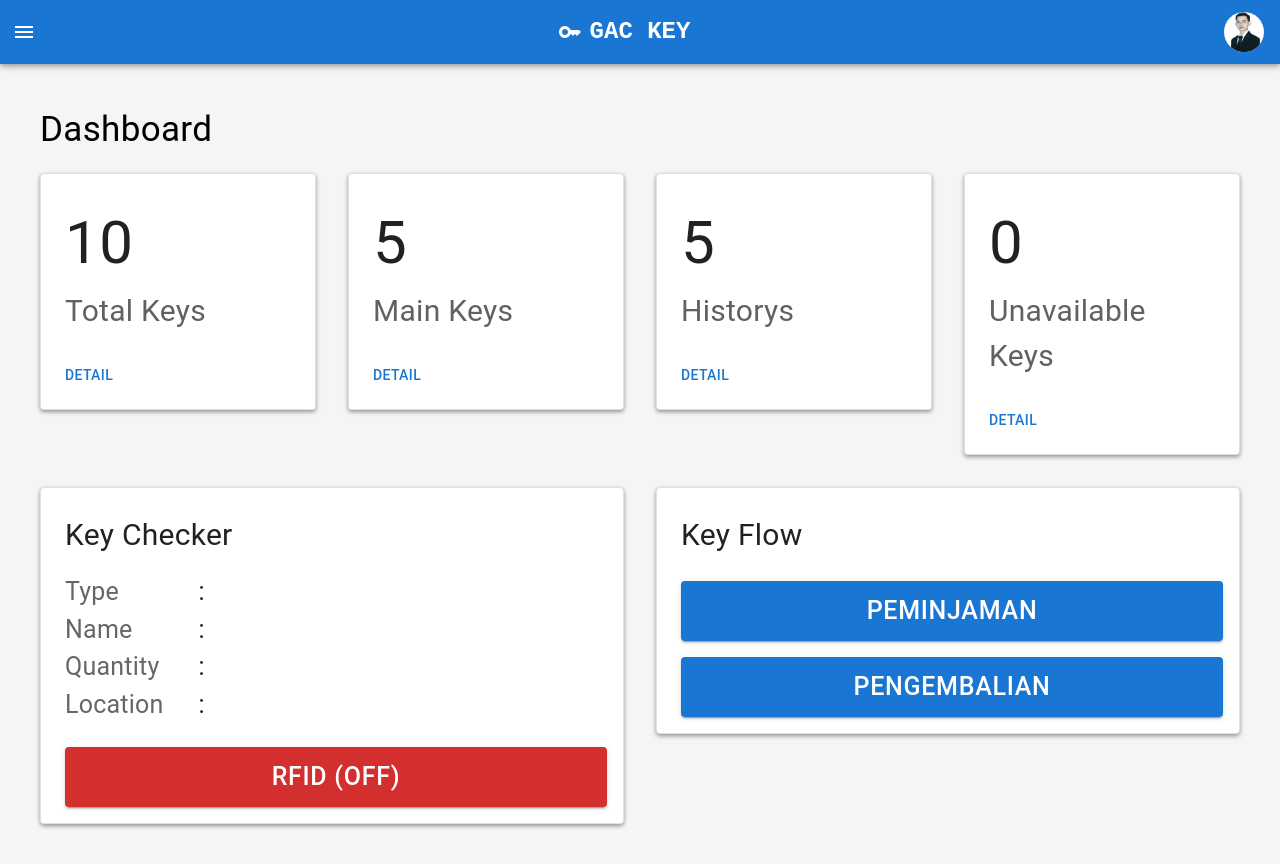
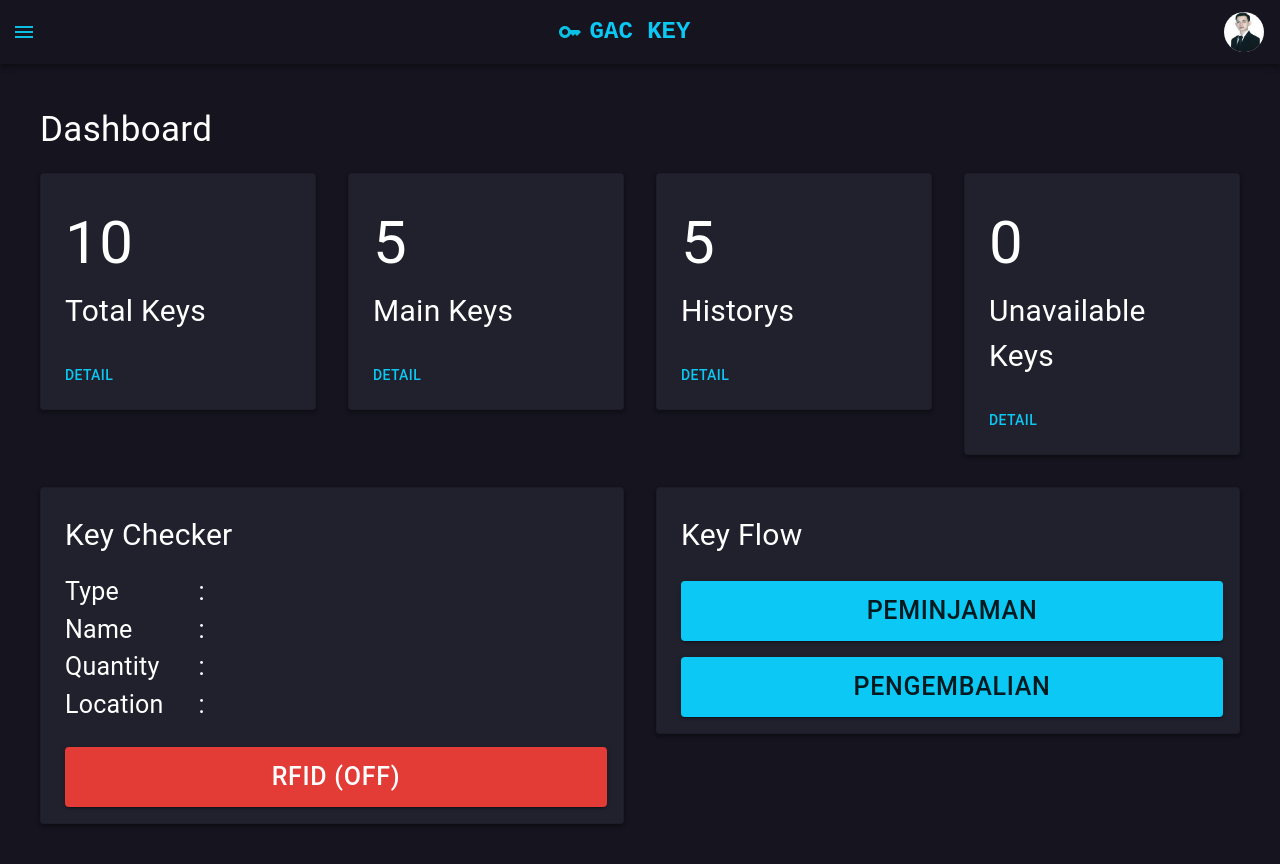
Before and after one commit to bimabca23/gac-key, a React (Create React App) app: page / in a window 1280 px wide. Built offline with nearby package versions, Linux system fonts and the light colour scheme.

Commit message:
Set dark theme provider

```diff
--- a/src/App.tsx
+++ b/src/App.tsx
@@ -1,3 +1,4 @@
+import { ThemeProvider, createTheme } from "@mui/material";
 import { Route, BrowserRouter as Router, Routes } from "react-router-dom";
 import Navbar from "./components/Navbar";
 import Dashboard from "./pages/Dashboard";
@@ -6,8 +7,62 @@ import Key from "./pages/Key";
 import Pic from "./pages/Pic";
 import "./styles.css";
 
+const theme = createTheme({
+    palette: {
+        primary: {
+            main: "#0bc9f4",
+        },
+        secondary: {
+            main: "#566477",
+        },
+        success: {
+            main: "#10bc8e",
+        },
+        warning: {
+            main: "#fd9935",
+        },
+        error: {
+            main: "#e33b35",
+        },
+        info: {
+            main: "#05dae1",
+        },
+        text: {
+            primary: "#fff",
+            disabled: "#ccc",
+        },
+        background: {
+            default: "#15141f",
+            paper: "#21202d",
+        },
+    },
+    typography: {
+        allVariants: {
+            color: "#fff",
+        },
+    },
+    components: {
+        MuiTextField: {
+            styleOverrides: {
+                root: {
+                    background: "#232230",
+                    borderRadius: 4,
+                },
+            },
+        },
+        MuiSvgIcon: {
+            styleOverrides: {
+                root: {
+                    color: "#0bbee4",
+                },
+            },
+        },
+    },
+});
+
 export default function App() {
     return (
+        <ThemeProvider theme={theme}>
             <Router>
                 <div className="App">
                     <Navbar />
@@ -19,5 +74,6 @@ export default function App() {
                     </Routes>
                 </div>
             </Router>
+        </ThemeProvider>
     );
 }
--- a/src/components/BorrowForm.tsx
+++ b/src/components/BorrowForm.tsx
@@ -4,7 +4,6 @@ import {
     Grid2 as Grid,
     TextField,
     Typography,
-    colors,
 } from "@mui/material";
 import Paper from "@mui/material/Paper";
 import Table from "@mui/material/Table";
@@ -286,7 +285,7 @@ export default function BorrowForm(props: Props) {
                                                 background: scannedKey.includes(
                                                     key
                                                 )
-                                                    ? colors.green[500]
+                                                    ? "success.main"
                                                     : "transparent",
                                             }}
                                         >
--- a/src/components/CountCard.tsx
+++ b/src/components/CountCard.tsx
@@ -1,4 +1,3 @@
-import { colors } from "@mui/material";
 import Box from "@mui/material/Box";
 import Button from "@mui/material/Button";
 import Card from "@mui/material/Card";
@@ -23,9 +22,7 @@ export default function CountCard(props: Props) {
                 <Fragment>
                     <CardContent>
                         <Typography fontSize={60}>{props.count}</Typography>
-                        <Typography fontSize={30} color={colors.grey[700]}>
-                            {props.text}
-                        </Typography>
+                        <Typography fontSize={30}>{props.text}</Typography>
                     </CardContent>
                     <CardActions>
                         <Button onClick={props.click}>Detail</Button>
--- a/src/components/KeyCheck.tsx
+++ b/src/components/KeyCheck.tsx
@@ -54,12 +54,7 @@ export default function KeyCheck(props: Props) {
                         </Typography>
                         <Grid container>
                             <Grid size={3}>
-                                <Typography
-                                    fontSize={25}
-                                    color="text.secondary"
-                                >
-                                    Type
-                                </Typography>
+                                <Typography fontSize={25}>Type</Typography>
                             </Grid>
                             <Grid size={9}>
                                 <Typography fontSize={25}>
@@ -67,12 +62,7 @@ export default function KeyCheck(props: Props) {
                                 </Typography>
                             </Grid>
                             <Grid size={3}>
-                                <Typography
-                                    fontSize={25}
-                                    color="text.secondary"
-                                >
-                                    Name
-                                </Typography>
+                                <Typography fontSize={25}>Name</Typography>
                             </Grid>
                             <Grid size={9}>
                                 <Typography fontSize={25}>
@@ -80,12 +70,7 @@ export default function KeyCheck(props: Props) {
                                 </Typography>
                             </Grid>
                             <Grid size={3}>
-                                <Typography
-                                    fontSize={25}
-                                    color="text.secondary"
-                                >
-                                    Quantity
-                                </Typography>
+                                <Typography fontSize={25}>Quantity</Typography>
                             </Grid>
                             <Grid size={9}>
                                 <Typography fontSize={25}>
@@ -93,12 +78,7 @@ export default function KeyCheck(props: Props) {
                                 </Typography>
                             </Grid>
                             <Grid size={3}>
-                                <Typography
-                                    fontSize={25}
-                                    color="text.secondary"
-                                >
-                                    Location
-                                </Typography>
+                                <Typography fontSize={25}>Location</Typography>
                             </Grid>
                             <Grid size={9}>
                                 <Typography fontSize={25}>
--- a/src/components/Navbar.tsx
+++ b/src/components/Navbar.tsx
@@ -26,7 +26,10 @@ export default function Navbar() {
     return (
         <AppBar position="static">
             <Box>
-                <Toolbar disableGutters>
+                <Toolbar
+                    sx={{ backgroundColor: "background.default" }}
+                    disableGutters
+                >
                     <Box sx={{ flexGrow: 1, display: "flex" }}>
                         <IconButton
                             size="large"
@@ -47,7 +50,7 @@ export default function Navbar() {
                             flexGrow: 1,
                             fontFamily: "monospace",
                             fontWeight: 700,
-                            color: "inherit",
+                            color: "primary.main",
                             textDecoration: "none",
                         }}
                     >
--- a/src/components/ReturnForm.tsx
+++ b/src/components/ReturnForm.tsx
@@ -1,4 +1,4 @@
-import { Box, Button, Grid2 as Grid, Typography, colors } from "@mui/material";
+import { Box, Button, Grid2 as Grid, Typography } from "@mui/material";
 import Paper from "@mui/material/Paper";
 import Table from "@mui/material/Table";
 import TableBody from "@mui/material/TableBody";
@@ -224,7 +224,7 @@ export default function ReturnForm(props: Props) {
                                                 background:
                                                     history.status ===
                                                     "Inactive"
-                                                        ? colors.green[500]
+                                                        ? "success.main"
                                                         : "transparent",
                                             }}
                                         >
--- a/src/pages/Dashboard.tsx
+++ b/src/pages/Dashboard.tsx
@@ -1,4 +1,4 @@
-import { Modal, SxProps, Typography } from "@mui/material";
+import { Modal, Paper, SxProps, Typography } from "@mui/material";
 import Box from "@mui/material/Box";
 import { useEffect, useState } from "react";
 import ActionBox from "../components/ActionBox";
@@ -27,7 +27,6 @@ const modalStyle: SxProps = {
     left: "50%",
     transform: "translate(-50%, -50%)",
     width: "80vw",
-    background: "white",
     boxShadow: 24,
     p: 2,
 };
@@ -189,43 +188,43 @@ export default function DashboardPage() {
                 open={modalTotalKeys}
                 onClose={() => setModalTotalKeys(false)}
             >
-                <Box sx={{ ...modalStyle }}>
+                <Paper sx={{ ...modalStyle }}>
                     <KeyTable keyList={keyList} />
-                </Box>
+                </Paper>
             </Modal>
             <Modal open={modalMainKeys} onClose={() => setModalMainKeys(false)}>
-                <Box sx={{ ...modalStyle }}>
+                <Paper sx={{ ...modalStyle }}>
                     <KeyTable
                         keyList={keyList.filter((key) => key.type === "Main")}
                     />
-                </Box>
+                </Paper>
             </Modal>
             <Modal open={modalHistory} onClose={() => setModalHistorys(false)}>
-                <Box sx={{ ...modalStyle }}>
+                <Paper sx={{ ...modalStyle }}>
                     <HistoryTable
                         historyList={historyList.filter(
                             (history) => history.status === "Inactive"
                         )}
                     />
-                </Box>
+                </Paper>
             </Modal>
             <Modal
                 open={modalUnavailableKeys}
                 onClose={() => setModalUnavailableKeys(false)}
             >
-                <Box sx={{ ...modalStyle }}>
+                <Paper sx={{ ...modalStyle }}>
                     <HistoryTable
                         historyList={historyList.filter(
                             (history) => history.status === "Active"
                         )}
                     />
-                </Box>
+                </Paper>
             </Modal>
             <Modal
                 open={actionType === "Borrow"}
                 onClose={() => setActionType(undefined)}
             >
-                <Box sx={{ ...modalStyle }}>
+                <Paper sx={{ ...modalStyle }}>
                     <BorrowForm
                         keyList={keyList.filter((key) => key.type === "Main")}
                         unavailableKey={historyList
@@ -235,13 +234,13 @@ export default function DashboardPage() {
                         borrowKey={borrowKey}
                         onClose={() => setActionType(undefined)}
                     />
-                </Box>
+                </Paper>
             </Modal>
             <Modal
                 open={actionType === "Return"}
                 onClose={() => setActionType(undefined)}
             >
-                <Box sx={{ ...modalStyle }}>
+                <Paper sx={{ ...modalStyle }}>
                     <ReturnForm
                         keyList={keyList}
                         selectedPic={selectedPic}
@@ -251,7 +250,7 @@ export default function DashboardPage() {
                         returnKey={returnKey}
                         onClose={() => setActionType(undefined)}
                     />
-                </Box>
+                </Paper>
             </Modal>
         </Box>
     );
--- a/src/pages/History.tsx
+++ b/src/pages/History.tsx
@@ -259,6 +259,10 @@ export default function HistoryPage() {
         );
     };
 
+    const available = (): boolean => {
+        return date !== "" && filteredHistoryList.length !== 0;
+    };
+
     return (
         <Box p={5}>
             <Grid container>
@@ -277,11 +281,10 @@ export default function HistoryPage() {
                         Excel
                     </Button>
                     <Button
-                        color="error"
+                        color={available() ? "error" : "secondary"}
                         variant="contained"
                         sx={{ float: "right", mr: 2 }}
-                        onClick={exportPdf}
-                        disabled={date === ""}
+                        onClick={available() ? exportPdf : () => {}}
                     >
                         PDF
                     </Button>
--- a/src/styles.css
+++ b/src/styles.css
@@ -4,7 +4,7 @@
 }
 
 body {
-    background-color: whitesmoke;
+    background-color: #15141f;
 }
 
 ::-webkit-scrollbar {
```
Also changed, not shown: 1 other file (tests, documents, lock files or other folders). Lines whose indentation alone changed are shown as unchanged.
